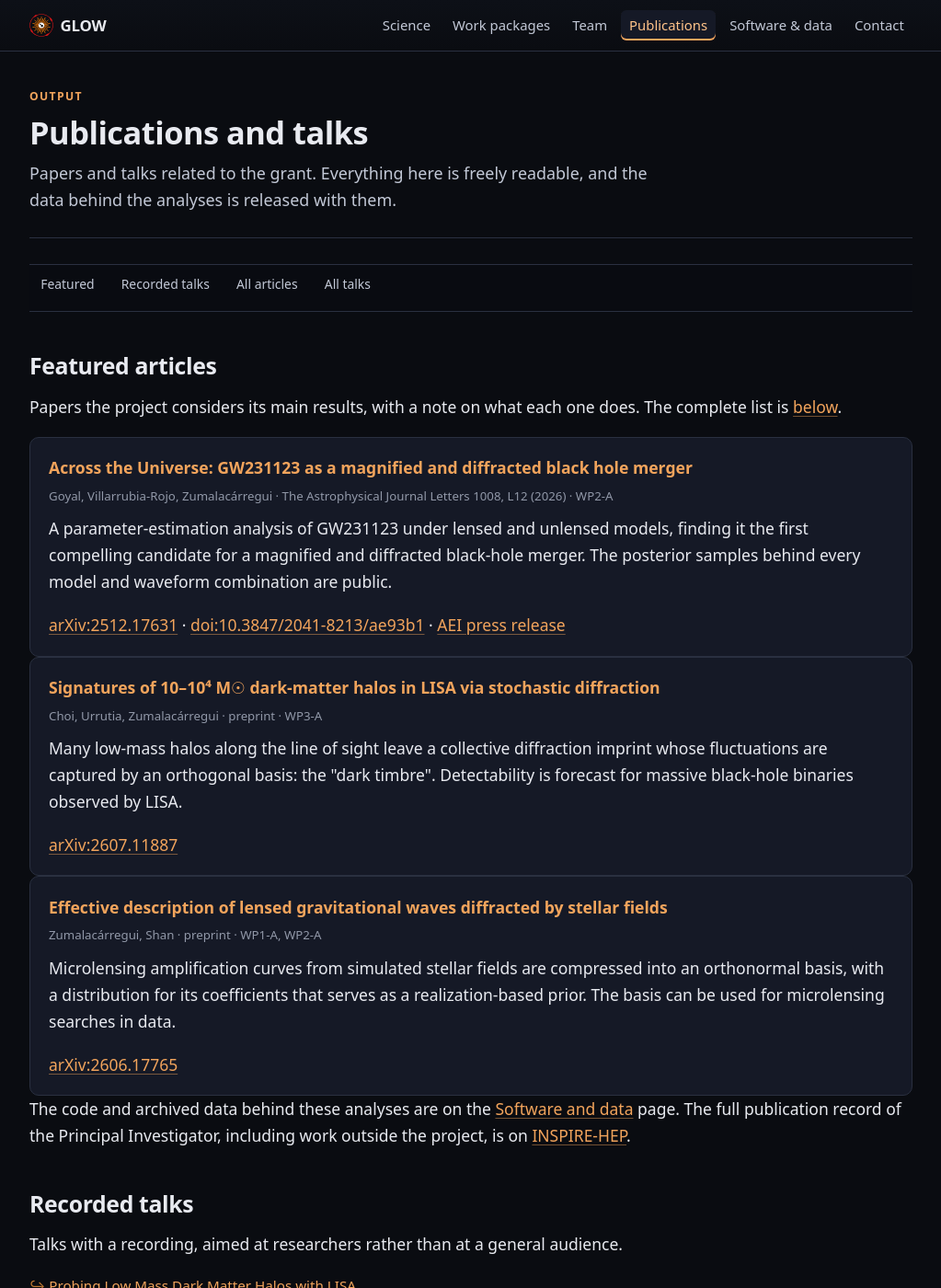
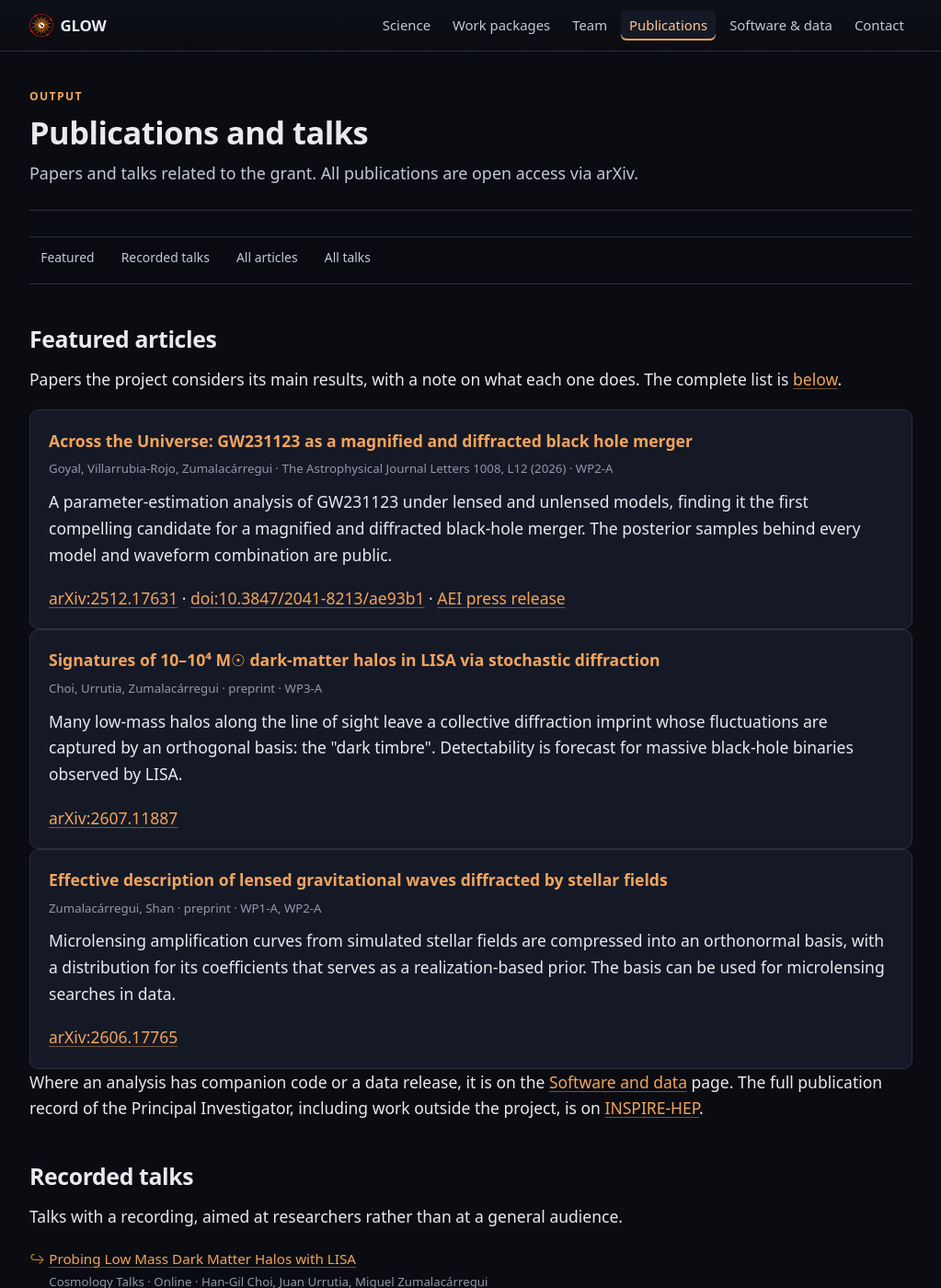
Before and after one commit to glow-astro/website, a Jekyll site: the page built from publications.html, in a window 1280 px wide and 1400 px high. Shown: the whole window at 92% size, without its empty margins (128-1151 px from the left). Built offline with Jekyll 4.4.1, drawn with Linux system fonts in a browser that asks for light colours.

Commit message:
Claim only what is true: open access via arXiv, and nothing about data
Owner, 2026-08-28: "don't overpromise anything." The lede said "Everything
here is freely readable, and the data behind the analyses is released with
them" and now says "All publications are open access via arXiv", his wording.

The same promise was in two other places on the page, so it goes from all
three rather than only the sentence he quoted:

  The meta description offered "the accompanying data releases". Invisible to
  a reader, but it is what a search result shows.

  Under the featured papers, "The code and archived data behind these
  analyses are on the Software and data page" implied a release for each of
  the five papers. There are two releases. It now reads "Where an analysis
  has companion code or a data release, it is on the Software and data page",
  which is true and still points the reader to the right place.

The new claim is one the data can keep, and the verification now checks it:
every paper must carry an arXiv id, or the lede is promising something the
list does not deliver.

Co-Authored-By: Claude Opus 5 (1M context) <noreply@anthropic.com>
Claude-Session: https://claude.ai/code/session_01L7GT62S61eYxRuSFTmWGfu

```diff
--- a/publications.html
+++ b/publications.html
@@ -4,11 +4,11 @@ nav: publications
 title: "Publications and talks"
 eyebrow: "Output"
 lede: >-
-  Papers and talks related to the grant. Everything here is freely readable,
-  and the data behind the analyses is released with them.
+  Papers and talks related to the grant. All publications are open access
+  via arXiv.
 description: >-
-  Papers and talks related to the GLOW project, with links to the preprints,
-  the INSPIRE records and the accompanying data releases.
+  Papers and talks related to the GLOW project, with links to the preprints
+  and the INSPIRE records.
 sections:
   - id: featured
     label: "Featured"
@@ -85,7 +85,7 @@ sections:
   </div>
   {%- endfor %}
   <p>
-    The code and archived data behind these analyses are on the
+    Where an analysis has companion code or a data release, it is on the
     <a href="{{ '/software.html' | relative_url }}">Software and data</a> page.
     The full publication record of the Principal Investigator, including work
     outside the project, is on
```
